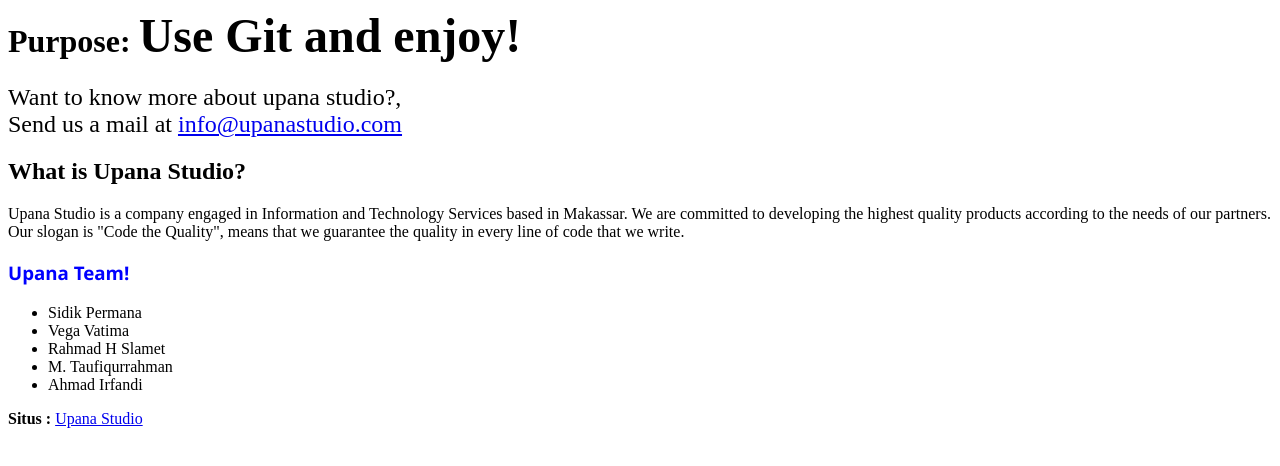
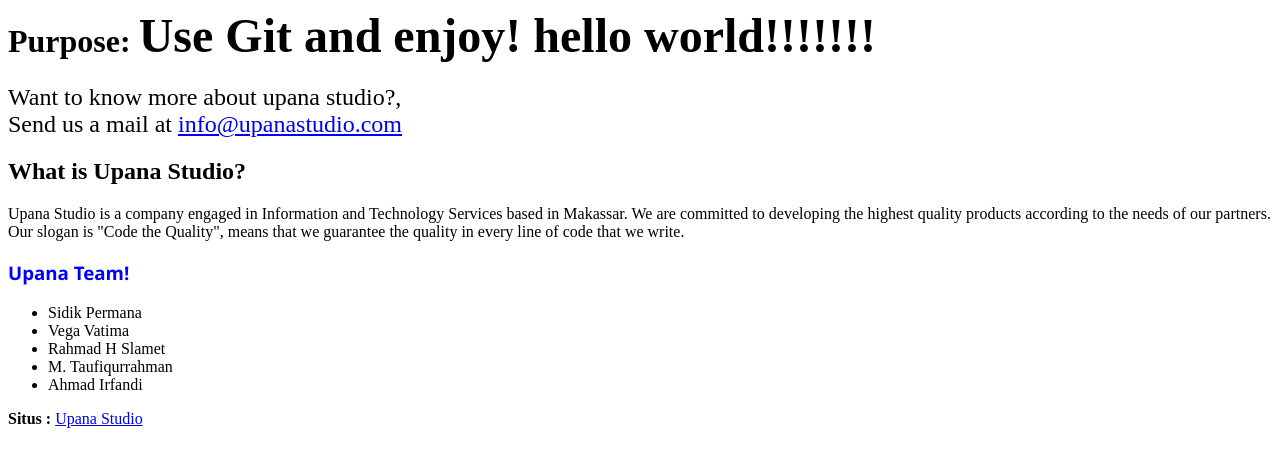
Before and after one commit to arhen/exer1, a plain HTML site: page index.html in a window 1280 px wide. Drawn offline with Linux system fonts and the light colour scheme.

Commit message:
adding hello world word to index.html

```diff
--- a/index.html
+++ b/index.html
@@ -5,7 +5,7 @@
 </HEAD>
 
 <BODY>
-    <H1>Purpose: <font size="7">Use Git and enjoy!</font>
+    <H1>Purpose: <font size="7">Use Git and enjoy! hello world!!!!!!!</font>
     </H1>
     <font size="5">
         Want to know more about upana studio?,<br>
```
